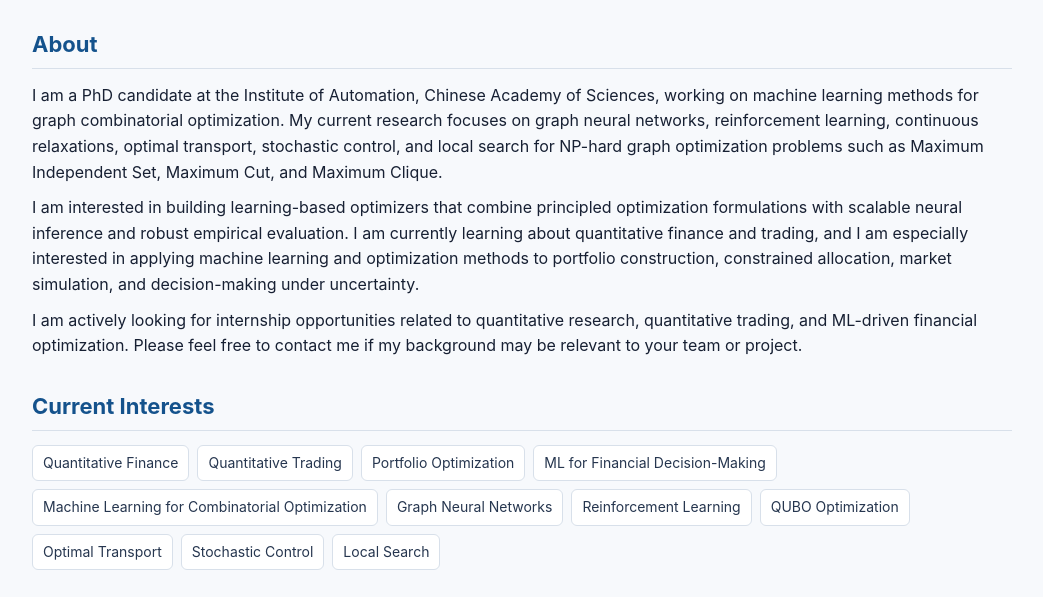
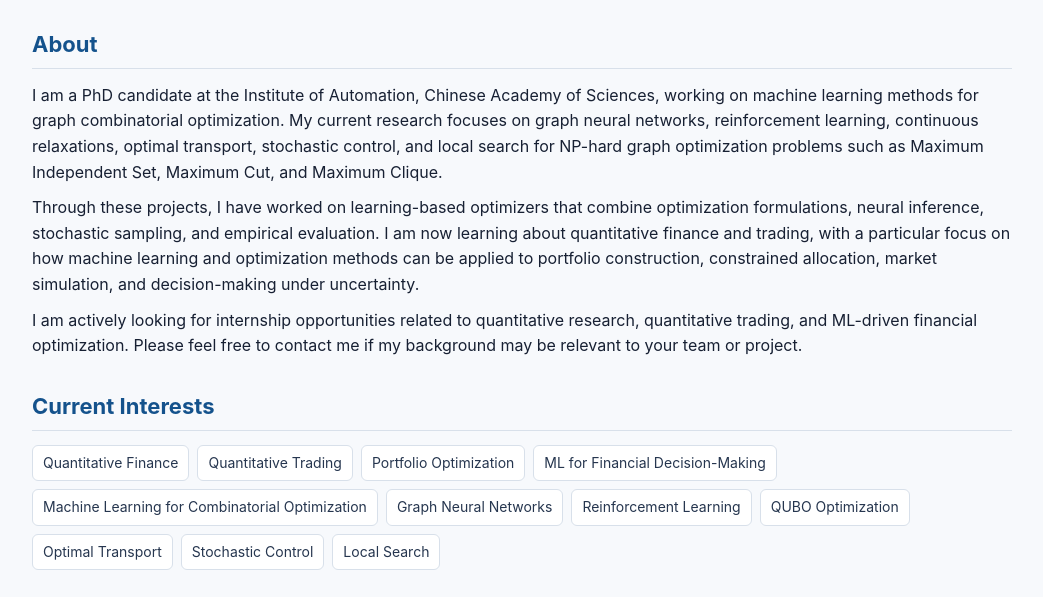
Before and after one commit to mengxi7/mengxi7.github.io, a plain HTML site: page index.html in a window 1280 px wide. Shown: the part 183-780 px from the top of the page, without its empty margins (118-1161 px from the left). Drawn offline with Linux system fonts and the light colour scheme.

Commit message:
26_6_28_3_mac

```diff
--- a/index.html
+++ b/index.html
@@ -36,10 +36,10 @@
         and Maximum Clique.
       </p>
       <p>
-        I am interested in building learning-based optimizers that combine principled
-        optimization formulations with scalable neural inference and robust empirical evaluation.
-        I am currently learning about quantitative finance and trading, and I am especially
-        interested in applying machine learning and optimization methods to portfolio construction,
+        Through these projects, I have worked on learning-based optimizers that combine
+        optimization formulations, neural inference, stochastic sampling, and empirical evaluation.
+        I am now learning about quantitative finance and trading, with a particular focus on how
+        machine learning and optimization methods can be applied to portfolio construction,
         constrained allocation, market simulation, and decision-making under uncertainty.
       </p>
       <p>
```
Also changed, not shown: zh.html (+3 -2 lines).
